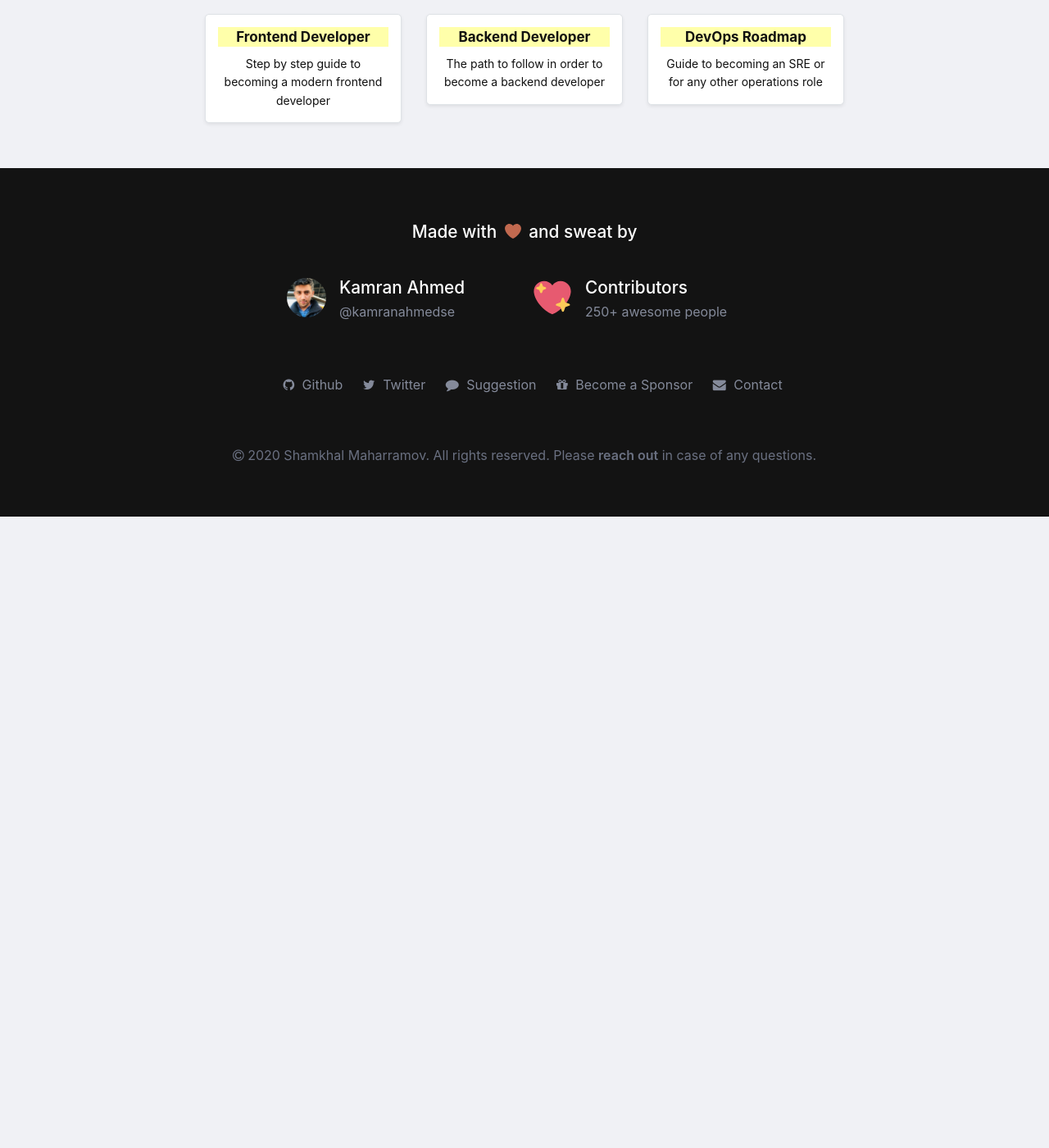
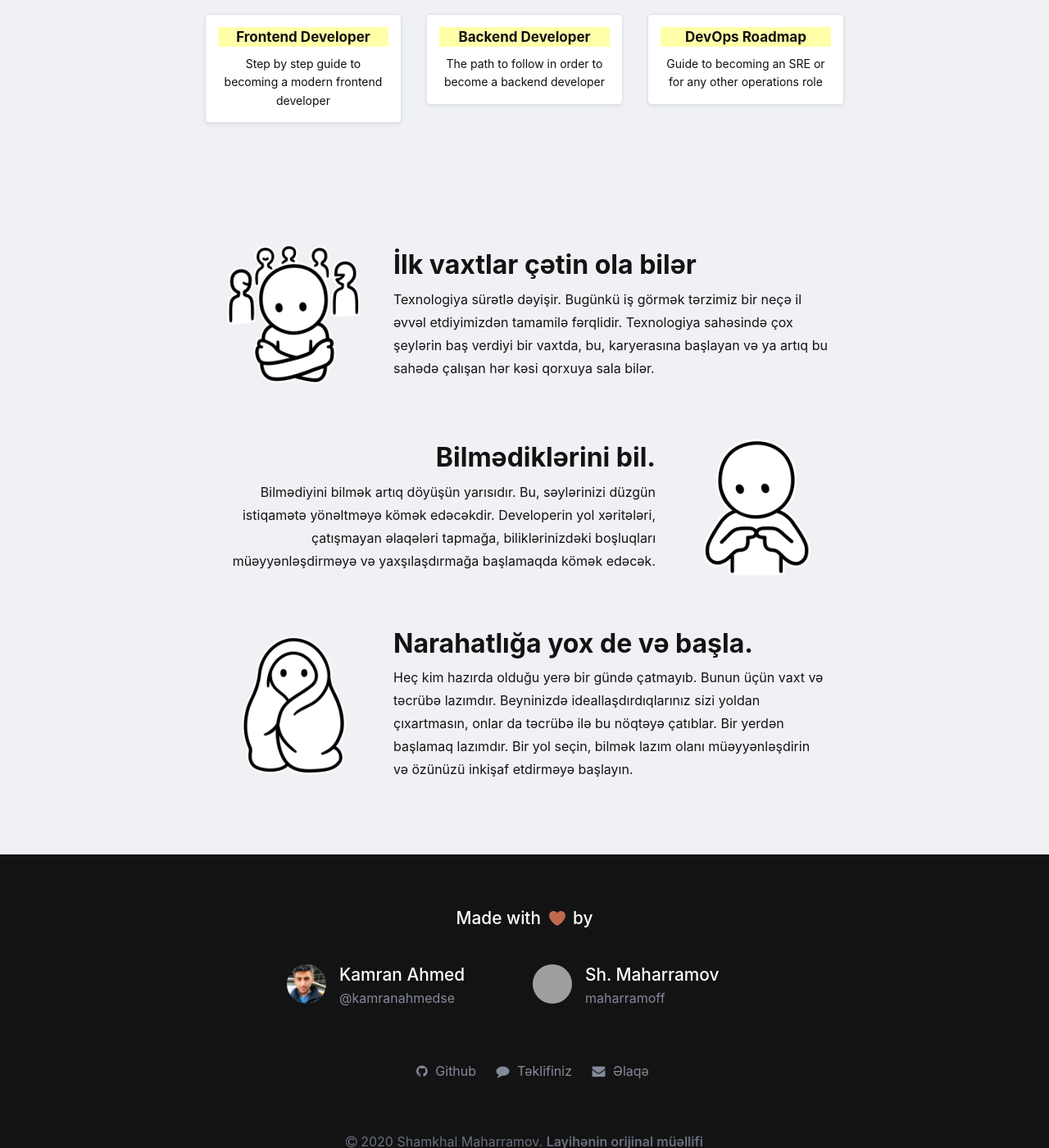
Before and after one commit to Maharramoff/yol, a Jekyll site: the page built from index.html, in a window 1280 px wide and 1400 px high, scrolled down 298 px. Shown: the whole window at 82% size. Built offline with Jekyll 4.4.1, drawn with Linux system fonts in a browser that asks for light colours; before the commit the page ends 928 px from its top, so only the background shows below that; grey boxes are pictures that could not be loaded.

Commit message:
update main page

```diff
--- a/_includes/footer.html
+++ b/_includes/footer.html
@@ -2,7 +2,7 @@
     <div class="container">
         <div class="about-team">
             <h4>Made with <img class="with-love" src="{{ "/assets/img/simple_heart.svg" | prepend:site.url }}">️
-                and sweat by</h4>
+                by</h4>
             <div class="team-items row">
                 <a class="col-12 col-sm-12 col-lg-6 col-md-6" href="https://www.twitter.com/kamranahmedse"
                    target="_blank">
@@ -12,12 +12,12 @@
                         <p>@kamranahmedse</p>
                     </div>
                 </a>
-                <a class="col-12 col-sm-12 col-lg-6 col-md-6"
-                   href="https://github.com/kamranahmedse/developer-roadmap" target="_blank">
-                    <img src="{{ "/assets/img/heart.svg" | prepend:site.url }}" class="no-radius">
+                <a class="col-12 col-sm-12 col-lg-6 col-md-6" href="https://github.com/maharramoff"
+                   target="_blank">
+                    <img src="{{ "https://avatars0.githubusercontent.com/u/9804406" }}">
                     <div class="team-detail">
-                        <h4>Contributors</h4>
-                        <p>250+ awesome people</p>
+                        <h4>Sh. Maharramov</h4>
+                        <p>maharramoff</p>
                     </div>
                 </a>
             </div>
@@ -25,21 +25,16 @@
 
         <div class="footer-links">
             <p class="mb-0">
-                <a href="https://github.com/kamranahmedse/developer-roadmap" target="_blank">
+                <a href="https://github.com/Maharramoff/developerin-yol-xeritesi" target="_blank">
                     <i class="fa fa-github"></i> Github
                 </a>
-                <a href="https://twitter.com/kamranahmedse" target="_blank">
-                    <i class="fa fa-twitter"></i> Twitter
+                <a href="https://github.com/Maharramoff/developerin-yol-xeritesi/issues/new" target="_blank">
+                    <i class="fa fa-comment"></i> Təklifiniz
                 </a>
-                <a href="https://github.com/kamranahmedse/developer-roadmap/issues/new" target="_blank">
-                    <i class="fa fa-comment"></i> Suggestion
-                </a>
-                <a href="/sponsors"><i class="fa fa-gift"></i> Become a Sponsor</a>
-                <a href="mailto:kamranahmedse.@gmail.com?subject=Contacting for Roadmap.sh"><i
-                        class="fa fa-envelope"></i> Contact</a>
+                <a href="mailto:sh.maharramov@gmail.com?subject=Developer yolu ilə bağlı"><i
+                        class="fa fa-envelope"></i> Əlaqə</a>
             </p>
         </div>
-        <p class="copyright-claim"><i class="fa fa-copyright"></i> {{'now' | date: '%Y' }} {{ site.author }}. All
-            rights reserved. Please <a href="mailto:kamranahmed.se@gmail.com">reach out</a> in case of any questions.</p>
+        <p class="copyright-claim"><i class="fa fa-copyright"></i> {{'now' | date: '%Y' }} {{ site.author }}. <a href="https://github.com/kamranahmedse">Layihənin orijinal müəllifi </a></p>
     </div>
 </div>
--- a/index.html
+++ b/index.html
@@ -15,3 +15,36 @@ last_modified_at: "2020-01-04"
         {% endfor %}
     </div>
 </div>
+
+<div class="feats-list">
+    <div class="container">
+        <div class="feat-row">
+            <img src="{{ "./assets/img/anxiety.gif" }}" class="" alt="">
+            <div class="feat-content">
+                <h2>İlk vaxtlar çətin ola bilər</h2>
+                <p>Texnologiya sürətlə dəyişir. Bugünkü iş görmək tərzimiz bir neçə il əvvəl etdiyimizdən tamamilə fərqlidir.
+                    Texnologiya sahəsində çox şeylərin baş verdiyi bir vaxtda, bu, karyerasına başlayan
+                    və ya artıq bu sahədə çalışan hər kəsi qorxuya sala bilər.</p>
+            </div>
+        </div>
+        <div class="feat-row right-feat">
+            <img src="{{ "./assets/img/shy.gif" }}" class="top-img d-none" alt="">
+            <div class="feat-content feat-right">
+                <h2>Bilmədiklərini bil.</h2>
+                <p>Bilmədiyini bilmək artıq döyüşün yarısıdır. Bu, səylərinizi düzgün istiqamətə yönəltməyə kömək edəcəkdir.
+                    Developerin yol xəritələri, çatışmayan əlaqələri tapmağa, biliklərinizdəki boşluqları
+                    müəyyənləşdirməyə və yaxşılaşdırmağa başlamaqda kömək edəcək.</p>
+            </div>
+            <img src="{{ "./assets/img/shy.gif" }}" class="right-img" alt="">
+        </div>
+        <div class="feat-row">
+            <img src="{{ "./assets/img/blanket.gif" }}" alt="">
+            <div class="feat-content">
+                <h2>Narahatlığa yox de və başla.</h2>
+                <p>Heç kim hazırda olduğu yerə bir gündə çatmayıb. Bunun üçün vaxt və təcrübə lazımdır.
+                    Beyninizdə ideallaşdırdıqlarınız sizi yoldan çıxartmasın, onlar da təcrübə ilə bu nöqtəyə çatıblar.
+                    Bir yerdən başlamaq lazımdır. Bir yol seçin, bilmək lazım olanı müəyyənləşdirin və özünüzü inkişaf etdirməyə başlayın.</p>
+            </div>
+        </div>
+    </div>
+</div>
```
